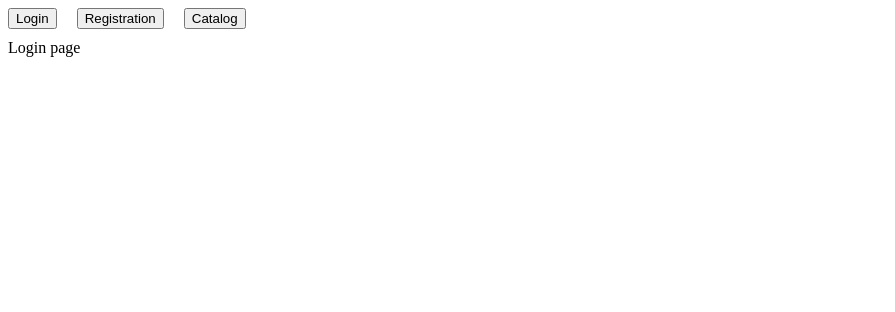
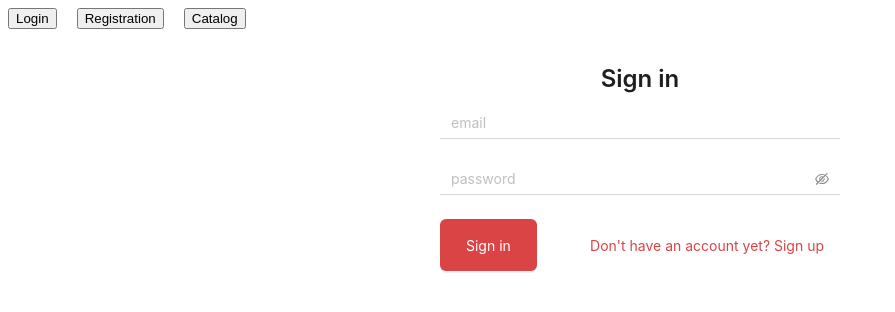
Before and after one commit to dmalashev/eCommerce-Application, a React (Vite) app in the folder eCommerce-Application/: page /login in a window 1280 px wide. Shown: the top 312 px of the page, without its empty margins (0-895 px from the left). Built offline with nearby package versions, Linux system fonts and the light colour scheme.

Commit message:
feat: add login form interface

```diff
--- a/eCommerce-Application/src/api/checking-errors.ts
+++ b/eCommerce-Application/src/api/checking-errors.ts
@@ -10,13 +10,15 @@ export function checkingError(error: commercetoolsError) {
   let message;
   if (error.name === 'BadRequest') {
     switch (error.code) {
-      case 'invalid_customer_account_credentials':
+      case 'invalid_customer_account_credentials': {
         message = error.message;
         break;
+      }
 
-      default:
+      default: {
         message = 'Неизвестная  ошибка';
         break;
+      }
     }
   } else {
     return 'Неизвестная  ошибка';
--- /dev/null
+++ b/eCommerce-Application/src/components/login-form/LoginForm.tsx
@@ -0,0 +1,83 @@
+import { Button, Flex, Form, FormProps, Input, message, Typography } from 'antd';
+import { FieldType } from '../../types/types';
+import { EyeInvisibleOutlined, EyeTwoTone } from '@ant-design/icons';
+import { PageRoutes } from '../../utils/page-routes';
+import { useNavigate } from 'react-router';
+import './login-form.css';
+
+const { Title } = Typography;
+export const LoginForm = () => {
+  const [messageApi, contextHolder] = message.useMessage();
+  const [form] = Form.useForm();
+  const navigate = useNavigate();
+
+  const onFinish: FormProps<FieldType>['onFinish'] = (values) => {
+    console.log('Success:', values);
+    success();
+  };
+
+  const onFinishFailed: FormProps<FieldType>['onFinishFailed'] = (errorInfo) => {
+    console.log('Failed:', errorInfo);
+    error();
+  };
+
+  const success = () => {
+    messageApi.open({
+      type: 'success',
+      content: 'You have created an account',
+    });
+  };
+
+  const error = () => {
+    messageApi.open({
+      type: 'error',
+      content: 'You must fix some fields',
+    });
+  };
+
+  return (
+    <>
+      <div className="form-container">
+        {contextHolder}
+        <Title level={3}>Sign in</Title>
+        <Form
+          form={form}
+          style={{ maxWidth: 400, display: 'flex', flexDirection: 'column' }}
+          initialValues={{ variant: 'filled' }}
+          onFinish={onFinish}
+          onFinishFailed={onFinishFailed}
+          autoComplete="off"
+        >
+          <Form.Item name="email" rules={[{ required: true, message: 'Please, type your email address' }]}>
+            <Input className="form-item" variant="underlined" placeholder="email" />
+          </Form.Item>
+
+          <Form.Item name="password" rules={[{ required: true, message: 'Please, type password' }]}>
+            <Input.Password
+              className="form-item"
+              variant="underlined"
+              placeholder="password"
+              iconRender={(visible) => (visible ? <EyeTwoTone /> : <EyeInvisibleOutlined />)}
+            />
+          </Form.Item>
+
+          <Flex className="buttons-container" style={{ alignItems: 'center', justifyContent: 'space-between' }}>
+            <Button className="button-submit" type="primary" htmlType="submit">
+              Sign in
+            </Button>
+
+            <Button
+              onClick={() => navigate(PageRoutes.REGISTRATION)}
+              color="default"
+              className="button-signup"
+              style={{ color: '#DB4444' }}
+              variant="link"
+            >
+              Don't have an account yet? Sign up
+            </Button>
+          </Flex>
+        </Form>
+      </div>
+    </>
+  );
+};
--- /dev/null
+++ b/eCommerce-Application/src/components/login-form/login-form.css
@@ -0,0 +1,43 @@
+.form-item {
+  width: 400px;
+}
+
+@media (width <= 450px) {
+  .form-item {
+    width: 300px !important;
+  }
+}
+
+.form-container {
+  display: flex;
+  flex-direction: column;
+  align-items: center;
+}
+
+.ant-form-item-has-error {
+  align-self: center;
+}
+
+.ant-form-item-explain-error {
+  width: 400px !important;
+}
+
+@media (width <= 450px) {
+  .ant-form-item-explain-error {
+    width: 300px !important;
+  }
+
+  .buttons-container {
+    flex-direction: column !important;
+  }
+}
+
+.button-submit {
+  padding: 25px;
+  color: white;
+  background-color: #db4444;
+}
+
+.button-signup:hover {
+  text-decoration: underline;
+}
--- a/eCommerce-Application/src/main.tsx
+++ b/eCommerce-Application/src/main.tsx
@@ -1,4 +1,3 @@
-
 import { createRoot } from 'react-dom/client';
 import App from './app/App';
 
--- a/eCommerce-Application/src/pages/login/Login.tsx
+++ b/eCommerce-Application/src/pages/login/Login.tsx
@@ -1,3 +1,5 @@
+import { LoginForm } from '../../components/login-form/LoginForm';
+
 export default function Login() {
-  return <div>Login page</div>;
+  return <LoginForm />;
 }
```
